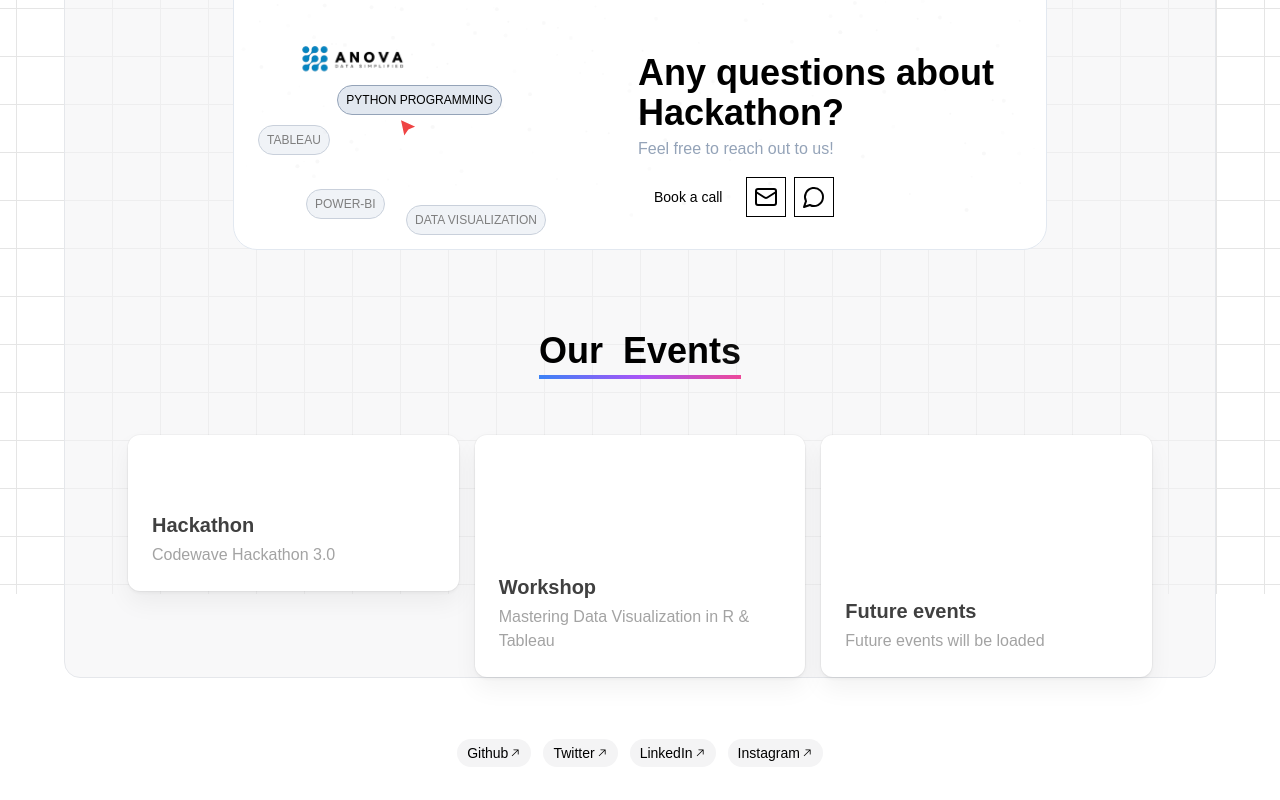
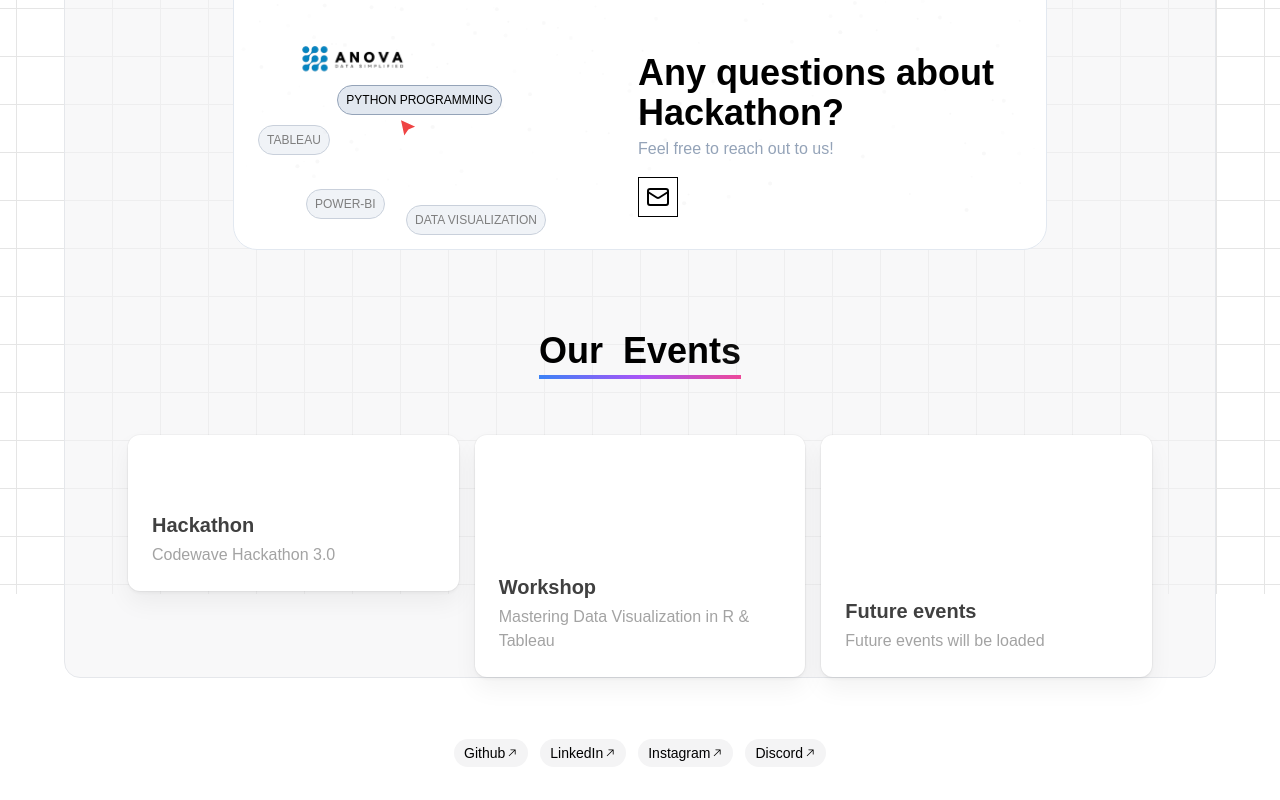
Before and after one commit to Pawan2061/anova, a Next.js app: page / in a window 1280 px wide. Shown: the part 206-1006 px from the top of the page. Built offline with nearby package versions, Linux system fonts and the light colour scheme; some icons are missing.

Commit message:
feat: fixes

```diff
--- a/components/footer.tsx
+++ b/components/footer.tsx
@@ -45,19 +45,20 @@ function MagneticSocialLink({
 const SOCIAL_LINKS: SocialLink[] = [
   {
     label: "Github",
-    link: "https://github.com",
+    link: "https://github.com/ANOVA-Datasimplified",
   },
-  {
-    label: "Twitter",
-    link: "https://twitter.com",
-  },
+
   {
     label: "LinkedIn",
-    link: "https://linkedin.com",
+    link: "https://www.linkedin.com/company/anova-club/",
   },
   {
     label: "Instagram",
-    link: "https://instagram.com",
+    link: "https://www.instagram.com/anova_ds/",
+  },
+  {
+    label: "Discord",
+    link: "https://discord.com",
   },
 ];
 
--- a/components/ui/announce-card.tsx
+++ b/components/ui/announce-card.tsx
@@ -142,12 +142,12 @@ export function AnnounceCard() {
                       Feel free to reach out to us!
                     </p>
                     <div className="flex flex-wrap gap-2">
-                      <Link
+                      {/* <Link
                         href={"https://cal.com/aliimam/designali"}
                         target="_blank"
                       >
-                        <Button>Book a call</Button>
-                      </Link>
+                        {/* <Button>Book a call</Button> */}
+                      {/* </Link> */}
                       <Link
                         href="mailto:pandeypawan2061@gmail.com"
                         target="_blank"
@@ -159,7 +159,7 @@ export function AnnounceCard() {
                           <Mail />
                         </span>
                       </Link>
-                      <Link
+                      {/* <Link
                         href="whatsapp:contact=9289037928
 "
                         target="_blank"
@@ -170,7 +170,7 @@ export function AnnounceCard() {
                         <span className="flex items-center gap-1">
                           <MessageCircle />{" "}
                         </span>
-                      </Link>
+                      </Link> */}
                     </div>
                   </div>
                 </div>
```
